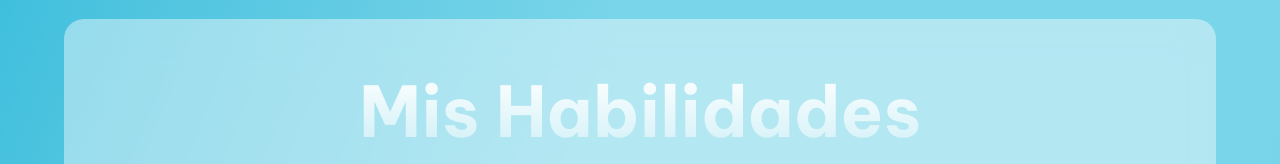
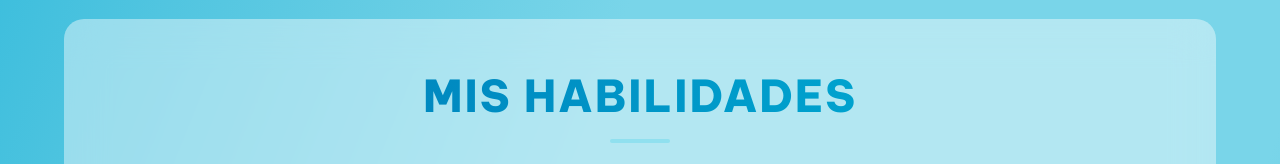
Before and after one commit to BERTOPRE/portafolio_Michael_Perez, a Vue app: page / in a window 1280 px wide. Shown: the part 741-905 px from the top of the page. Built offline with nearby package versions, Linux system fonts and the light colour scheme.

Commit message:
Rediseño de fondos y titulos

```diff
--- a/src/components/content/contactame.vue
+++ b/src/components/content/contactame.vue
@@ -1,6 +1,6 @@
 <template>
   <div class="container-content">
-    <h1>Contáctame</h1>
+    <h1 class="title-cards">Contáctame</h1>
     <p>Trabajemos juntos</p>
     <div class="icons-logo">
       <div class="icons">
--- a/src/components/content/portafolio.vue
+++ b/src/components/content/portafolio.vue
@@ -1,7 +1,7 @@
 <template>
   <div class="container-content portafolio">
     <div class="principal-text">
-      <h1>Portafolio</h1>
+      <h1 class="title-cards">Portafolio</h1>
       <h2>Conoce mi trabajo...</h2>
     </div>
 
--- a/src/components/content/sobre-mi.vue
+++ b/src/components/content/sobre-mi.vue
@@ -1,6 +1,6 @@
 <template>
   <div class="container-content">
-    <h1>Mis Habilidades</h1>
+    <h1 class="title-cards">Mis Habilidades</h1>
     <p>
       Con experiencia en desarrollo web y móvil, combino diseño y código para crear interfaces
       intuitivas, responsivas y centradas en el usuario. Desde sitios web modernos hasta
--- a/src/components/footer/footer.vue
+++ b/src/components/footer/footer.vue
@@ -1,5 +1,5 @@
 <template>
   <footer class="footer">
-    <p>2025 MapDeb</p>
+    <p>2025 MichaelDev</p>
   </footer>
 </template>
--- a/src/styles/main.css
+++ b/src/styles/main.css
@@ -50,6 +50,30 @@ h2 {
 
 h1 {
   font-size: 4.375rem;
+}
+.title-cards {
+  font-size: 2.75rem;
+  font-family: 'Be Vietnam Pro', sans-serif;
+  font-weight: 800;
+  color: transparent;
+  background: linear-gradient(to right, var(--primary-color), var(--terciary-color));
+  -webkit-background-clip: text;
+  background-clip: text;
+  text-align: center;
+  margin-bottom: 2rem;
+  text-transform: uppercase;
+  letter-spacing: 2px;
+  position: relative;
+}
+
+.title-cards::after {
+  content: '';
+  display: block;
+  width: 60px;
+  height: 4px;
+  margin: 1rem auto 0;
+  background-color: var(--accent-color);
+  border-radius: 2px;
 }
 
 h2 {
@@ -226,3 +250,21 @@ p {
     margin: 0;
   }
 }
+
+.footer {
+  background: rgba(0, 0, 0, 0.432);
+  backdrop-filter: blur(20px);
+  bottom: 0;
+  width: 100%;
+  z-index: 199;
+  padding: 1rem;
+  margin-top: 20px;
+  text-align: center;
+  font-family: 'Nunito', sans-serif;
+  font-size: 0.9rem;
+  box-shadow: 0 -2px 8px rgba(0, 0, 0, 0.2);
+}
+
+.footer p {
+  color: white;
+}
```
